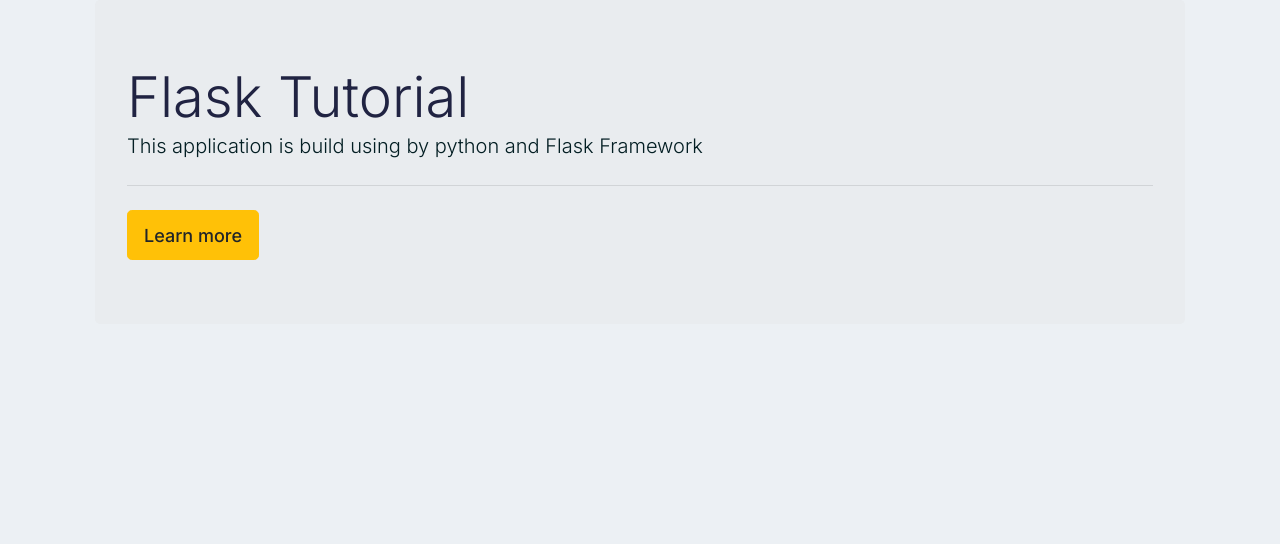
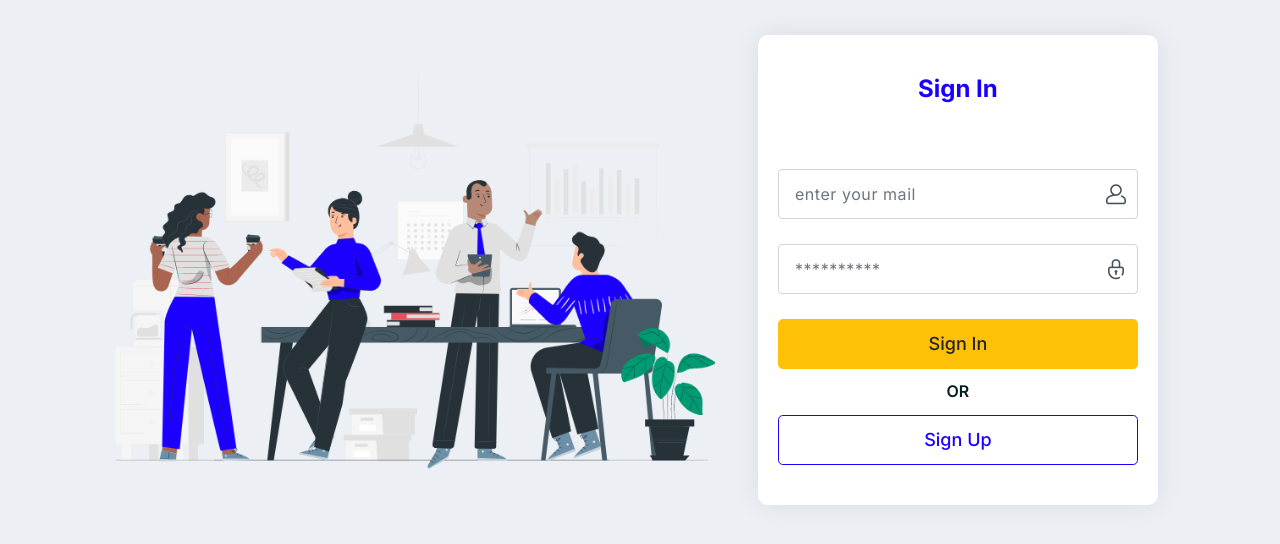
Before and after one commit to cdp404/Flask, a Flask app: page / in a window 1280 px wide. Shown: the part 56-600 px from the top of the page. Run offline with Flask 2, Linux system fonts and the light colour scheme; some libraries are stand-ins or nearby versions; some web fonts are replaced.

Commit message:
register step_4 and login step_1

```diff
--- a/app.py
+++ b/app.py
@@ -4,6 +4,7 @@
 
 
 from flask import Flask, render_template,flash,redirect,url_for,session,request,logging      # render_template : 요청한 클라이언트에 HTML형식으로 문서화 시켜서 보내는 Class
+from passlib.hash import pbkdf2_sha256
 from data import Articles
 import pymysql
 
@@ -35,16 +36,21 @@ def index():
 def about():
     return render_template("about.html")
 
+@app.route("/home")
+def home():
+    return render_template("home.html")
+
 @app.route("/register",methods=['GET','Post'])
 def register():
     if request.method == 'POST':
         # data = request.body.get('author')
         name = request.form.get('name')
         email = request.form.get('email')
-        password = request.form.get('password')
+        password = pbkdf2_sha256.hash(request.form.get('password'))
         re_password = request.form.get('re_password')
         username = request.form.get('username')
-        if password != re_password:
+        if not(pbkdf2_sha256.verify(re_password,password)):
+            print((pbkdf2_sha256.verify(re_password,password)))
             return "Invalid Password"
         else:
         # name = form.name.data
@@ -62,6 +68,31 @@ def register():
     else :
         return render_template('register.html')
     db.close()
+@app.route("/login",methods = ['GET','POST'])
+def login():
+    if request.method == 'POST':
+        id = request.form.get('email')
+        pw = request.form.get('password')
+
+        sql = 'SELECT * FROM users WHERE email =%s'
+        cursor.execute(sql,[id])
+        users = cursor.fetchone()
+
+
+        pbkdf2_sha256.verify(pw,users[4])
+        if pbkdf2_sha256.verify(pw,users[4]):
+            return redirect(url_for('articles'))
+        else:
+            return redirect(url_for('login'))
+
+
+
+    else :
+        return render_template(url_for('login'))
+
+
+
+
 
 @app.route("/articles", methods = ['GET', 'POST'])      # GET 형식과 POST 형식 둘 다 적용되게 함
 def articles():
--- a/templates/home.html
+++ b/templates/home.html
@@ -1,11 +1,56 @@
 {% extends "layouts.html" %}
 {% block body %}
-
-<div class="jumbotron">
-    <h1 class="display-4">Flask Tutorial</h1>
-    <p class="lead">This application is build using by python and Flask Framework</p>
-    <hr class="my-4">
-    <a class="btn btn-warning btn-lg" href="#" role="button">Learn more</a>
-  </div>
-
+<div class="login-header box-shadow">
+    <div class="container-fluid d-flex justify-content-between align-items-center">
+    </div>
+</div>
+<div class="login-wrap d-flex align-items-center flex-wrap justify-content-center">
+    <div class="container">
+        <div class="row align-items-center">
+            <div class="col-md-6 col-lg-7">
+                <img src="static/vendors/images/login-page-img.png" alt="">
+            </div>
+            <div class="col-md-6 col-lg-5">
+                <div class="login-box bg-white box-shadow border-radius-10">
+                    <div class="login-title">
+                        <h2 class="text-center text-primary">Sign In </h2>
+                    </div>
+                    <form method="POST" action="/login" onsubmit="return confirm('Really?')">
+                        <div class="select-role">
+                            <div class="btn-group btn-group-toggle" data-toggle="buttons">
+                            </div>
+                        </div>
+                        <div class="input-group custom">
+                            <input type="text" class="form-control form-control-lg" name='email' placeholder="enter your mail" required>
+                            <div class="input-group-append custom">
+                                <span class="input-group-text"><i class="icon-copy dw dw-user1"></i></span>
+                            </div>
+                        </div>
+                        <div class="input-group custom">
+                            <input type="password" class="form-control form-control-lg" name='password' placeholder="**********" required>
+                            <div class="input-group-append custom">
+                                <span class="input-group-text"><i class="dw dw-padlock1"></i></span>
+                            </div>
+                        </div>
+                        <div class="row">
+                            <div class="col-sm-12">
+                                <div class="input-group mb-0">
+                                    <!--
+                                        use code for form submit
+                                        <input class="btn btn-primary btn-lg btn-block" type="submit" value="Sign In">
+                                    -->
+                                    <input type="submit" class="btn btn-warning btn-lg btn-block" value="Sign In">
+                                </div>
+                                <div class="font-16 weight-600 pt-10 pb-10 text-center" data-color="#707373">OR</div>
+                                <div class="input-group mb-0">
+                                    <a class="btn btn-outline-primary btn-lg btn-block" href="/register">Sign Up</a>
+                                </div>
+                            </div>
+                        </div>
+                    </form>
+                </div>
+            </div>
+        </div>
+    </div>
+</div>
 {% endblock %}
```
Also changed, not shown: hash_test.py (added, +7 -0 lines).
